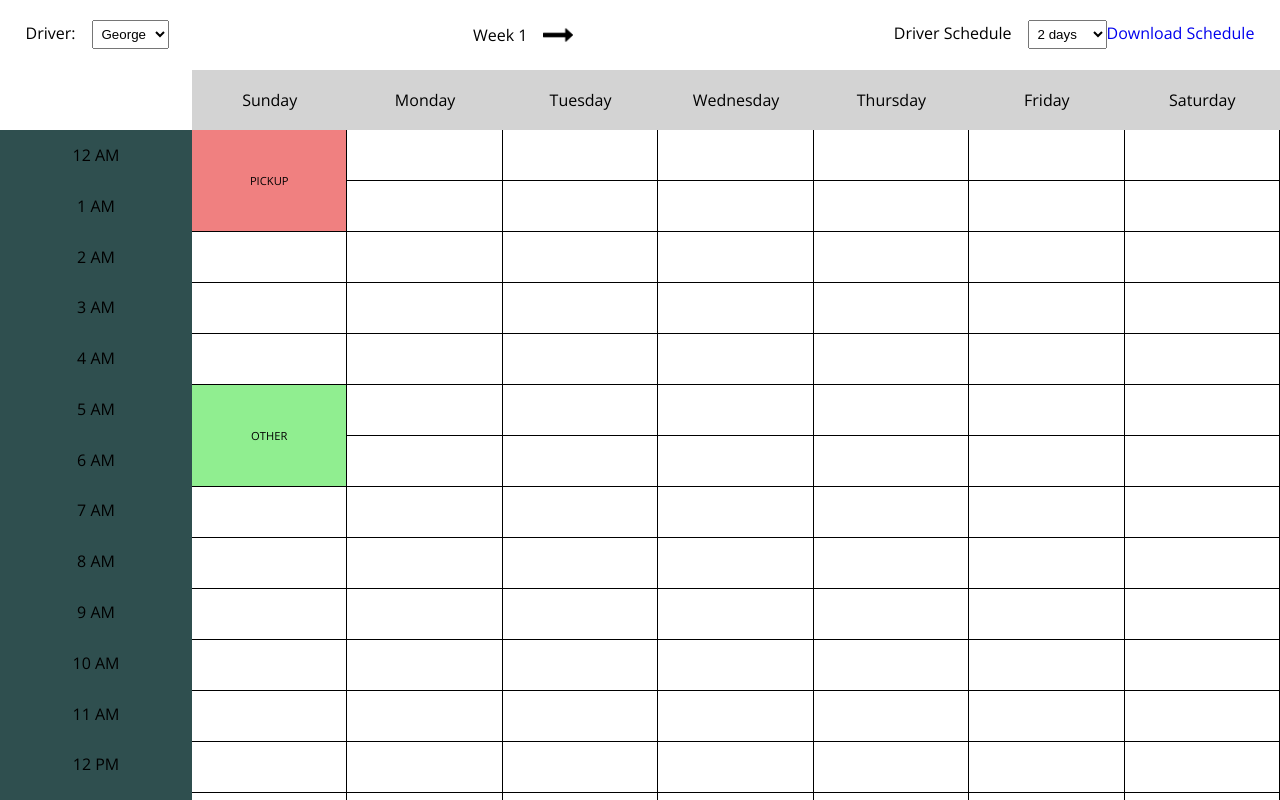
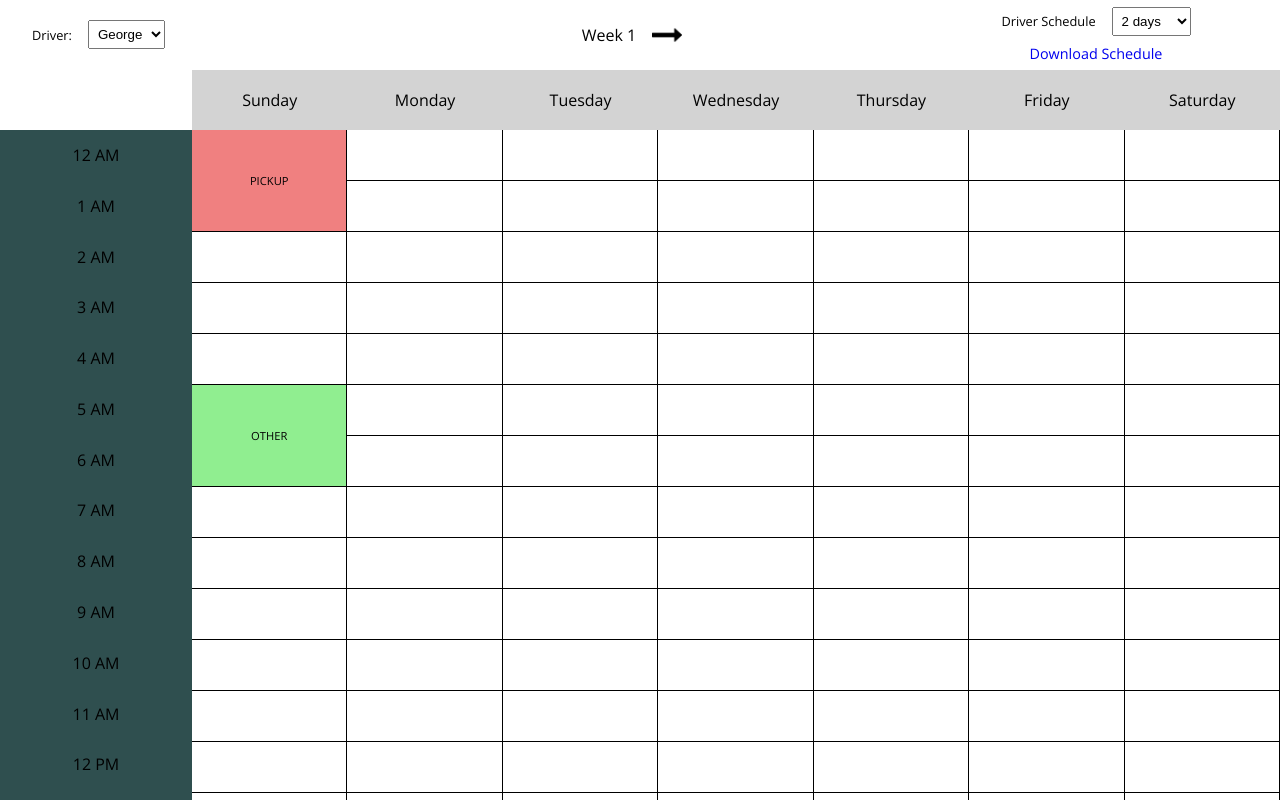
Before and after one commit to kevinconvery/scheduler-app, a React (Create React App) app: page / in a window 1280 px wide. Shown: the top 800 px of the page. Built offline with nearby package versions, Linux system fonts and the light colour scheme.

Commit message:
work on Header styling and markup

```diff
--- a/src/components/Header/Header.css
+++ b/src/components/Header/Header.css
@@ -3,15 +3,16 @@
   display: flex;
   align-items: center;
   justify-content: space-between;
-  width: 96%;
-  padding-left: 2%;
-  padding-right: 2%;
+  width: 95%;
+  padding-left: 2.5%;
+  padding-right: 2.5%;
   padding-top: 0.3rem;
   padding-bottom: 0.3rem;
 }
 
 label {
   margin-right: 1rem;
+  font-size: 0.8em;
 }
 
 .dropdown-menu {
@@ -43,4 +44,21 @@ label {
 
 .download-schedule-link {
   text-decoration: none;
+  font-size: 0.9em;
+  display: flex;
+  margin-top: 0.5rem;
+  align-items: flex-end;
 }
+
+.download-schedule-section {
+  width: 25%;
+  display: flex;
+  flex-direction: column;
+  align-items: center;
+}
+
+.driver-dropdown-section {
+  width: 25%;
+  display: flex;
+  align-items: center;
+}
--- a/src/components/Header/Header.js
+++ b/src/components/Header/Header.js
@@ -100,7 +100,6 @@ const Header = props => {
         dataArray = dataArray.slice(scheduleInterval)
       }
 
-      console.log(updatedDataSet[0])
       setDataSet(updatedDataSet)
     }
 
@@ -120,7 +119,12 @@ const Header = props => {
           value={currentDriver}
         >
           {drivers.map(driver => (
-            <option value={drivers.indexOf(driver) + 1} key={`driver-${drivers.indexOf(driver) + 1}`}>{driver}</option>
+            <option
+              value={drivers.indexOf(driver) + 1}
+              key={`driver-${drivers.indexOf(driver) + 1}`}
+            >
+              {driver}
+            </option>
           ))}
         </select>
       </div>
@@ -136,6 +140,7 @@ const Header = props => {
         />}
       </div>
       <div className="download-schedule-section">
+        <div className="download-dropdown-section">
           <label htmlFor="download-dropdown">
             Driver Schedule
           </label>
@@ -151,6 +156,7 @@ const Header = props => {
             <option value={14} key={14}>14 days</option>
             <option value={28} key={28}>28 days</option>
           </select>
+        </div>
         <CSVLink
           data={dataSet}
           headers={csvHeaders}
```
Lines whose indentation alone changed are shown as unchanged.
